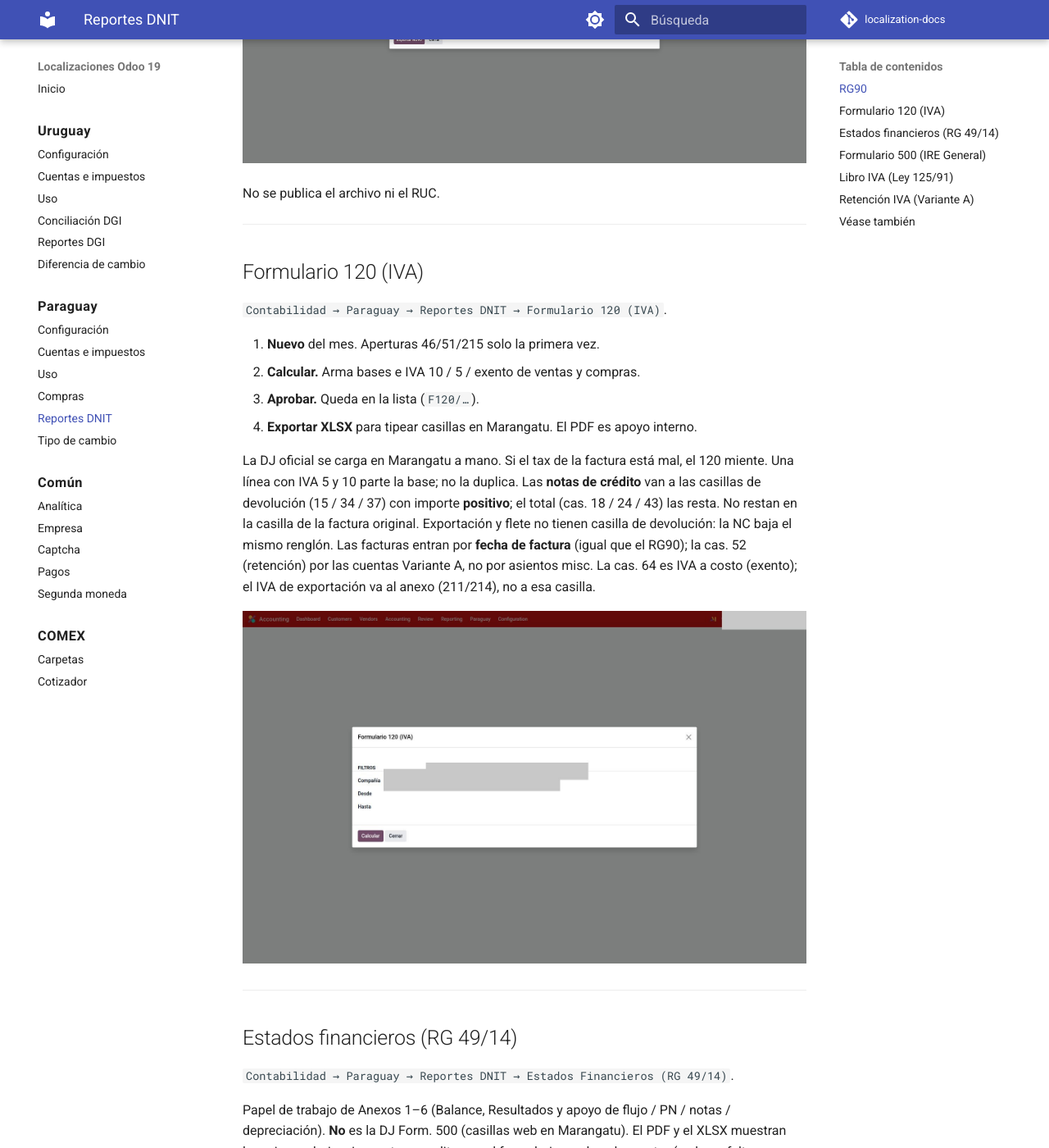
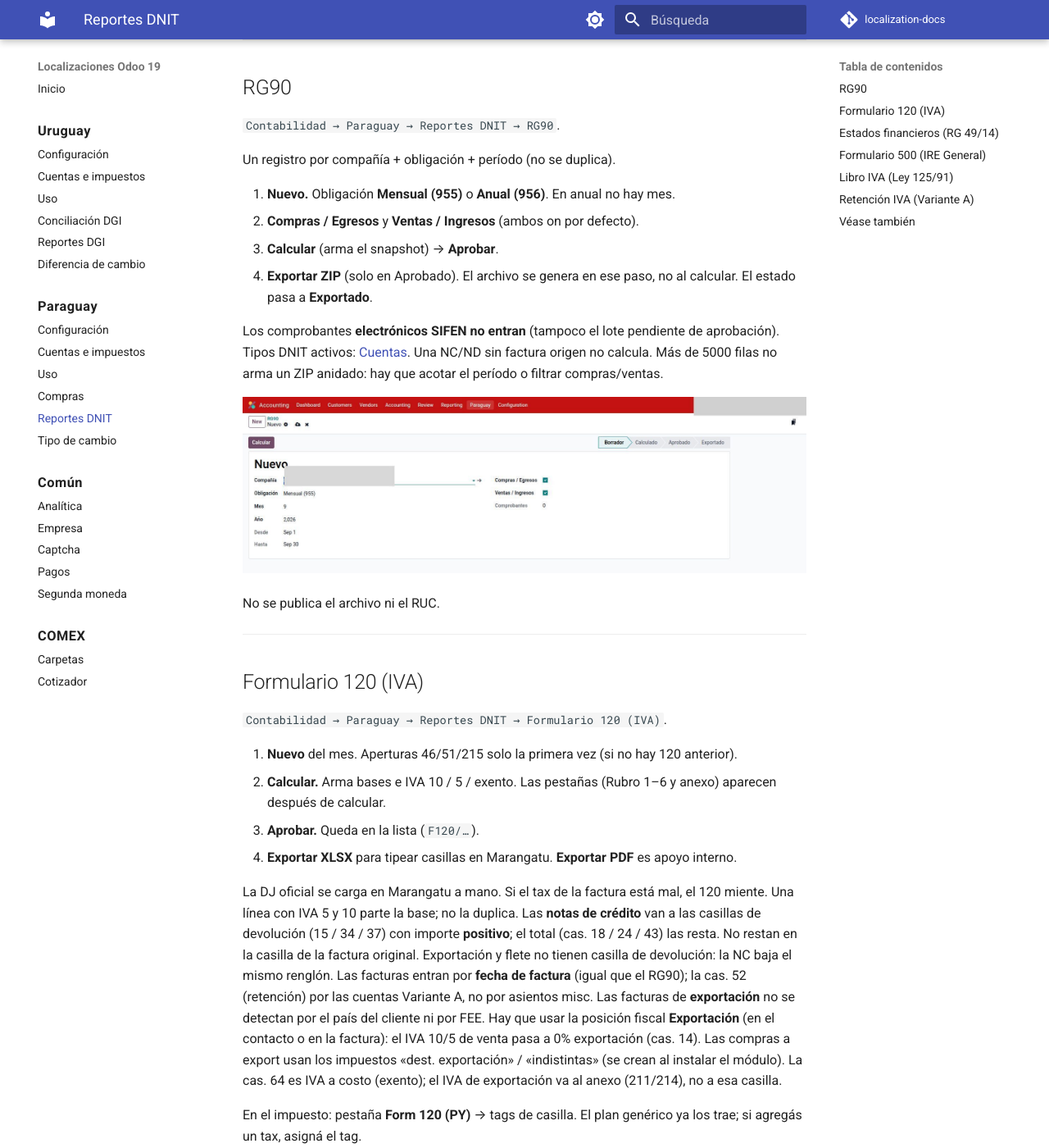
Before and after one commit to Pabloolano/localization-docs, an MkDocs documentation site: the page built from docs/paraguay/reportes.md, in a window 1280 px wide and 1400 px high, scrolled down 1045 px. Shown: the whole window at 82% size. Built offline with MkDocs 1.6.1 and Material for MkDocs 9.7.7, drawn with Linux system fonts in a browser that asks for light colours; comment, search, counter and statistics services are not loaded; some of the changed text lies outside the part shown.

Commit message:
docs(py): Form 120 Exportación fiscal position and DNIT report screenshots
Export invoices are identified by the Exportación fiscal position (not
partner country or FEE). Also refresh Form 500 / Libro IVA / menu captures.

Co-authored-by: Cursor <cursoragent@cursor.com>

```diff
--- a/docs/paraguay/reportes.md
+++ b/docs/paraguay/reportes.md
@@ -1,12 +1,23 @@
 # Reportes DNIT
 
-Módulo `l10n_py_tax_reports`. RG90, Form 120 y EEFF son **documentos persistentes**
-(lista + estados, un registro por período). No mezclan saldos entre empresas.
+Módulo `l10n_py_tax_reports`. RG90, Form 120, Form 500, EEFF y Libro IVA son
+**documentos persistentes** (lista + formulario, un registro por período).
+Ya no son wizards. No mezclan saldos entre empresas.
 
-`Contabilidad → Paraguay → Reportes DNIT` (RG90, Form 120, Form 500, EEFF,
-Libro IVA) y **Retención IVA (Variante A)**.
+`Contabilidad → Paraguay → Reportes DNIT`:
 
-![Menú Paraguay: RG90, Form 120, EEFF, SIFEN](img/odoo-menu-paraguay.jpg)
+- RG90
+- Formulario 120 (IVA)
+- Formulario 500 (IRE)
+- Estados Financieros (RG 49/14)
+- Libro IVA (Ley 125/91)
+- Retención IVA (Variante A) — este sí sigue siendo wizard
+
+![Menú Paraguay: Reportes DNIT](img/odoo-menu-paraguay.jpg)
+
+Estados comunes (salvo RG90): Borrador → Calculado → Aprobado.
+**Calcular** solo en borrador. **Volver a Borrador** solo desde Calculado
+(el RG90 también desde Aprobado / Exportado).
 
 ---
 
@@ -14,16 +25,20 @@ Libro IVA) y **Retención IVA (Variante A)**.
 
 `Contabilidad → Paraguay → Reportes DNIT → RG90`.
 
-1. **Nuevo.** Obligación **Mensual (955)** o **Anual (956)**.
-2. **Calcular** (arma el snapshot) → **Aprobar**.
-3. **Exportar ZIP** para Marangatu. El archivo se genera en ese paso, no al calcular.
+Un registro por compañía + obligación + período (no se duplica).
+
+1. **Nuevo.** Obligación **Mensual (955)** o **Anual (956)**. En anual no hay mes.
+2. **Compras / Egresos** y **Ventas / Ingresos** (ambos on por defecto).
+3. **Calcular** (arma el snapshot) → **Aprobar**.
+4. **Exportar ZIP** (solo en Aprobado). El archivo se genera en ese paso, no al calcular.
+   El estado pasa a **Exportado**.
 
 Los comprobantes **electrónicos SIFEN no entran** (tampoco el lote
 pendiente de aprobación). Tipos DNIT activos: [Cuentas](cuentas.md).
 Una NC/ND sin factura origen no calcula. Más de 5000 filas no arma un ZIP
 anidado: hay que acotar el período o filtrar compras/ventas.
 
-![RG90](img/odoo-rg90.jpg)
+![RG90 nuevo: obligación 955 y estados](img/odoo-rg90.jpg)
 
 No se publica el archivo ni el RUC.
 
@@ -33,10 +48,11 @@ No se publica el archivo ni el RUC.
 
 `Contabilidad → Paraguay → Reportes DNIT → Formulario 120 (IVA)`.
 
-1. **Nuevo** del mes. Aperturas 46/51/215 solo la primera vez.
-2. **Calcular.** Arma bases e IVA 10 / 5 / exento de ventas y compras.
+1. **Nuevo** del mes. Aperturas 46/51/215 solo la primera vez (si no hay 120 anterior).
+2. **Calcular.** Arma bases e IVA 10 / 5 / exento. Las pestañas (Rubro 1–6 y anexo)
+   aparecen después de calcular.
 3. **Aprobar.** Queda en la lista (`F120/…`).
-4. **Exportar XLSX** para tipear casillas en Marangatu. El PDF es apoyo interno.
+4. **Exportar XLSX** para tipear casillas en Marangatu. **Exportar PDF** es apoyo interno.
 
 La DJ oficial se carga en Marangatu a mano. Si el tax de la factura está mal, el 120 miente.
 Una línea con IVA 5 y 10 parte la base; no la duplica.
@@ -46,10 +62,17 @@ casilla de la factura original. Exportación y flete no tienen casilla de
 devolución: la NC baja el mismo renglón.
 Las facturas entran por **fecha de factura** (igual que el RG90); la cas. 52
 (retención) por las cuentas Variante A, no por asientos misc.
+Las facturas de **exportación** no se detectan por el país del cliente ni por FEE.
+Hay que usar la posición fiscal **Exportación** (en el contacto o en la factura):
+el IVA 10/5 de venta pasa a 0% exportación (cas. 14). Las compras a export usan
+los impuestos «dest. exportación» / «indistintas» (se crean al instalar el módulo).
 La cas. 64 es IVA a costo (exento); el IVA de exportación va al anexo (211/214),
 no a esa casilla.
 
-![Formulario 120](img/odoo-form120.jpg)
+En el impuesto: pestaña **Form 120 (PY)** → tags de casilla. El plan genérico
+ya los trae; si agregás un tax, asigná el tag.
+
+![Formulario 120 nuevo: aperturas y Calcular](img/odoo-form120.jpg)
 
 ---
 
@@ -68,10 +91,12 @@ Si falta, el cálculo se corta. Las cuentas hijas se **suman al padre oficial**
 
 1. **Nuevo** del ejercicio (1/1–31/12). Tipo: Balance, Resultados o ambos.
 2. **Calcular** → **Aprobar.** Queda en la lista (`EEFF/…`).
-3. **Exportar EF** (un botón) deja `{RUC}EF.xls` y `{RUC}EF.ods` para Marangatu
+3. **Exportar EF** deja `{RUC}EF.xls` y `{RUC}EF.ods` para Marangatu
    y `{RUC}EF{año}.xlsx` de archivo. **Exportar PDF** deja también
    `{RUC}NE{año}.pdf` de las notas. Las hojas 3–6 son papel de trabajo.
    Con el EEFF aprobado las notas ya no se editan.
+
+![EEFF nuevo (RG 49/14): ejercicio y notas](img/odoo-eeff.jpg)
 
 ---
 
@@ -82,14 +107,17 @@ Si falta, el cálculo se corta. Las cuentas hijas se **suman al padre oficial**
 Papel de casillas de la DJ de renta (obligación 700). **No** se sube a Marangatu:
 se tipea. Reusa el EEFF del mismo ejercicio si ya está calculado.
 
+En `Ajustes → Contabilidad`, bloque *Paraguay — Formulario 500 (IRE)*:
+mínimo del promedio IRE para anticipos (cas. 126).
+
 1. **Nuevo** del ejercicio → **Calcular**.
-2. Volvé a Borrador para cargar casillas manuales (pérdidas, créditos, anticipos,
+2. Volvé a Borrador para cargar casillas **manuales** (pérdidas, créditos, anticipos,
    y la cas. 31 si hay ingresos exentos de **IRE** — el exento de IVA no se resta solo).
+   Casillas 129–133 son texto (RUC del contador, disposición legal), no importe.
 3. **Calcular** de nuevo → **Aprobar** (usuario de contabilidad) → **Exportar XLSX**.
    El promedio de anticipos (cas. 267) usa solo los ejercicios que existen.
-   RUC del contador y disposición legal van como texto, no como importe.
 
-![Estados Financieros](img/odoo-eeff.jpg)
+![Formulario 500 nuevo: ejercicio](img/odoo-form500.jpg)
 
 ---
 
@@ -104,13 +132,15 @@ siendo el **RG90** (solo papel).
 1. **Nuevo** → Ventas o Compras → mes.
 2. **Calcular** → **Aprobar.** Queda en la lista (`L104/…`).
 
+![Libro IVA nuevo: ventas o compras](img/odoo-libro-iva.jpg)
+
 ---
 
 ## Retención IVA (Variante A)
 
 Solo si **esa** empresa usa el circuito. Primero: `Contabilidad → Configuración → Ajustes` → bloque *Paraguay — Retención IVA* (activar Variante A, %, flags de crédito / IRE, diario y cuentas).
 
-Uso: `Contabilidad → Paraguay → Retención IVA (Variante A)`.
+Uso: `Contabilidad → Paraguay → Reportes DNIT → Retención IVA (Variante A)`.
 
 1. Compañía, proveedor, fecha.
 2. Importe de factura. Si **Aplicar retención** está apagado, no genera asientos.
```
Also changed, not shown: docs/paraguay/cuentas.md (+4 -3 lines), docs/paraguay/index.md (+2 -2 lines), docs/paraguay/img/odoo-eeff.jpg, docs/paraguay/img/odoo-form120.jpg, docs/paraguay/img/odoo-form500.jpg (added), docs/paraguay/img/odoo-libro-iva.jpg (added), docs/paraguay/img/odoo-menu-paraguay.jpg, docs/paraguay/img/odoo-rg90.jpg.
